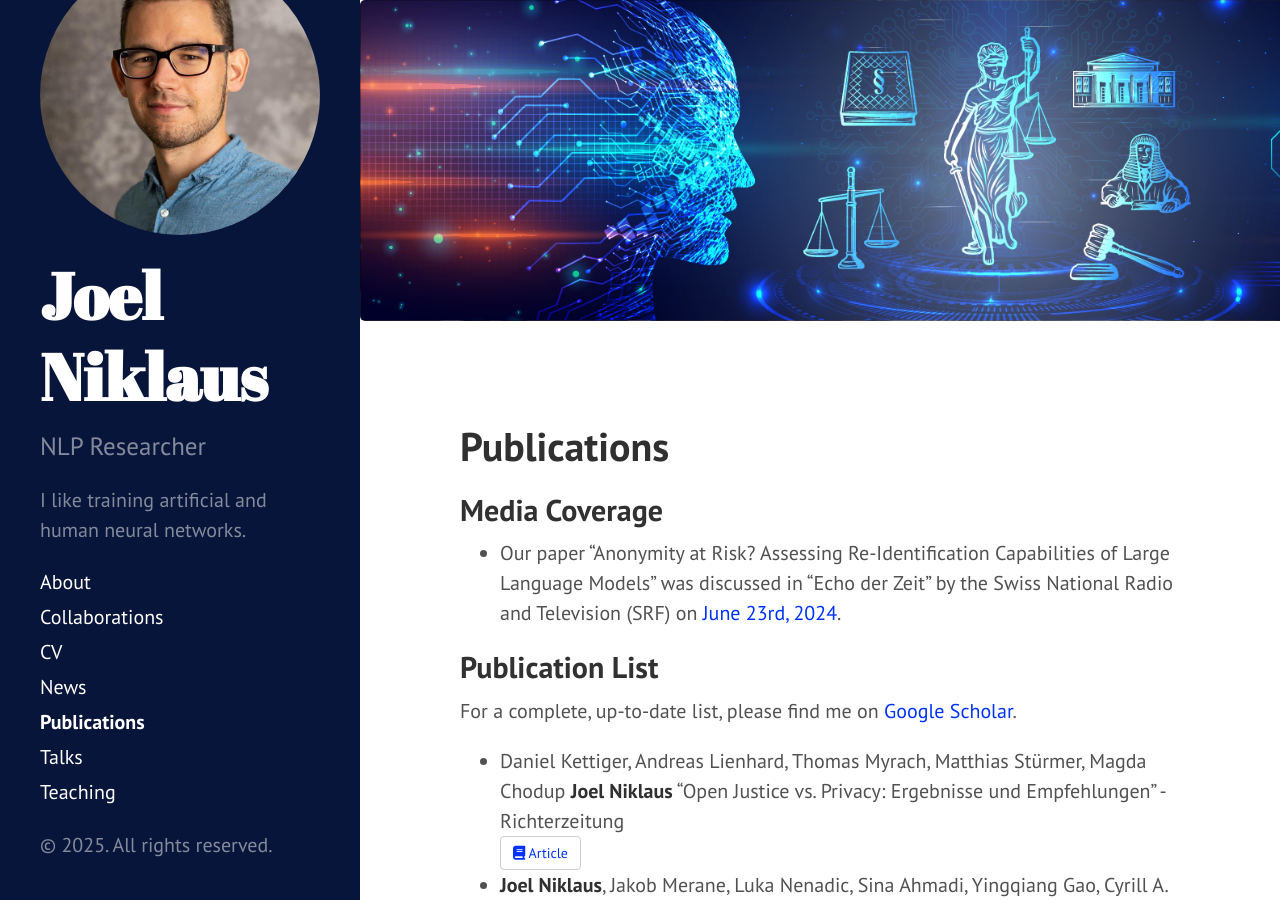
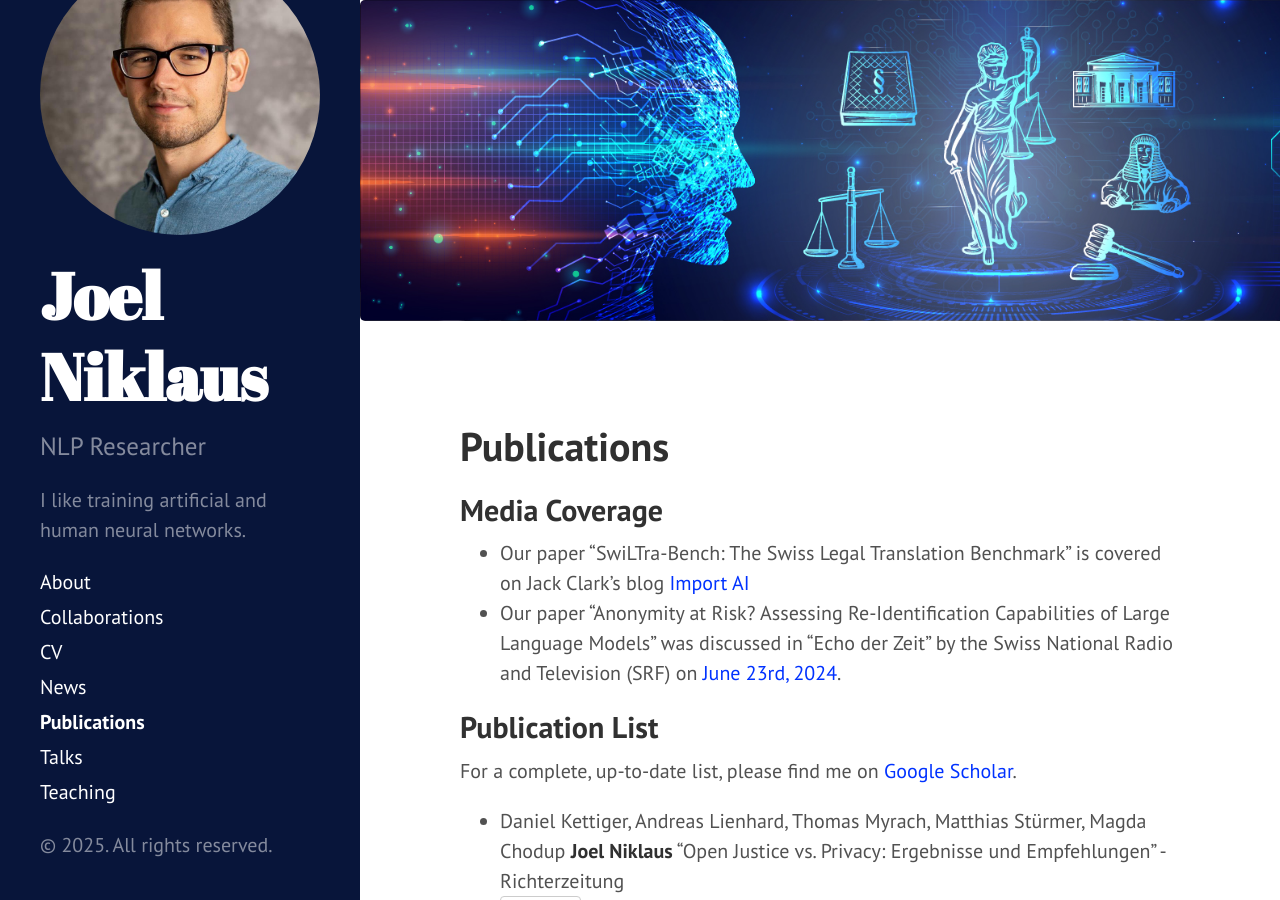
Before and after one commit to JoelNiklaus/joelniklaus.github.io, a Jekyll site: the page built from _pages/publications.md, in a window 1280 px wide and 900 px high. Built offline with Jekyll 4.4.1, drawn with Linux system fonts in a browser that asks for light colours; a style sheet for code colours, icons or effects is not loaded.

Commit message:
added swiltra-bench blog post coverage
Signed-off-by: Joel Niklaus <me@joelniklaus.ch>

```diff
--- a/_pages/publications.md
+++ b/_pages/publications.md
@@ -5,6 +5,8 @@ title: Publications
 
 ## Media Coverage
 
+- Our paper "SwiLTra-Bench: The Swiss Legal Translation Benchmark" is covered on Jack Clark's blog
+  [Import AI](https://jack-clark.net/2025/03/10/import-ai-403-factorio-ai-russias-reasoning-drones-biocomputing/)
 - Our paper "Anonymity at Risk? Assessing Re-Identification Capabilities of Large Language Models" was discussed in
   "Echo der Zeit" by the Swiss National Radio and Television (SRF) on
   [June 23rd, 2024](https://www.srf.ch/audio/echo-der-zeit/justiz-im-spannungsfeld-zwischen-transparenz-und-privatsphaere?partId=12612581).
```
